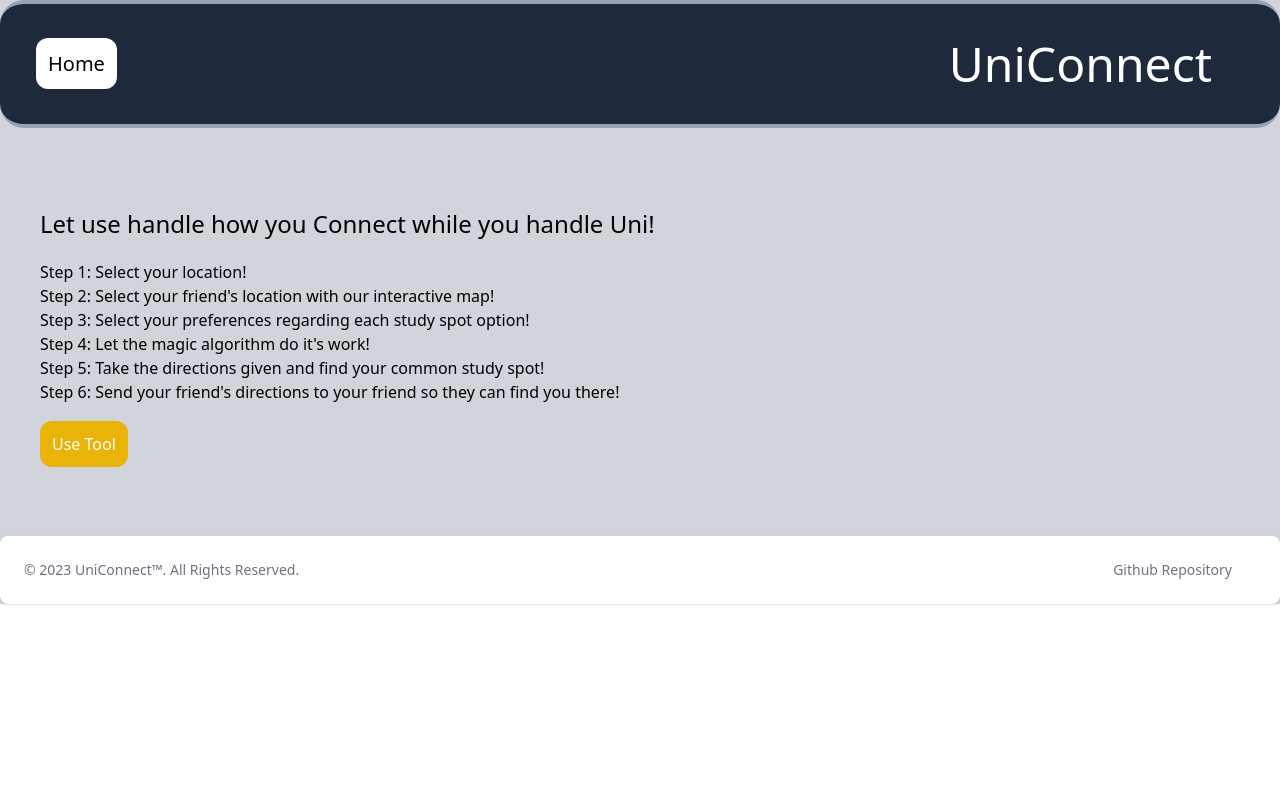
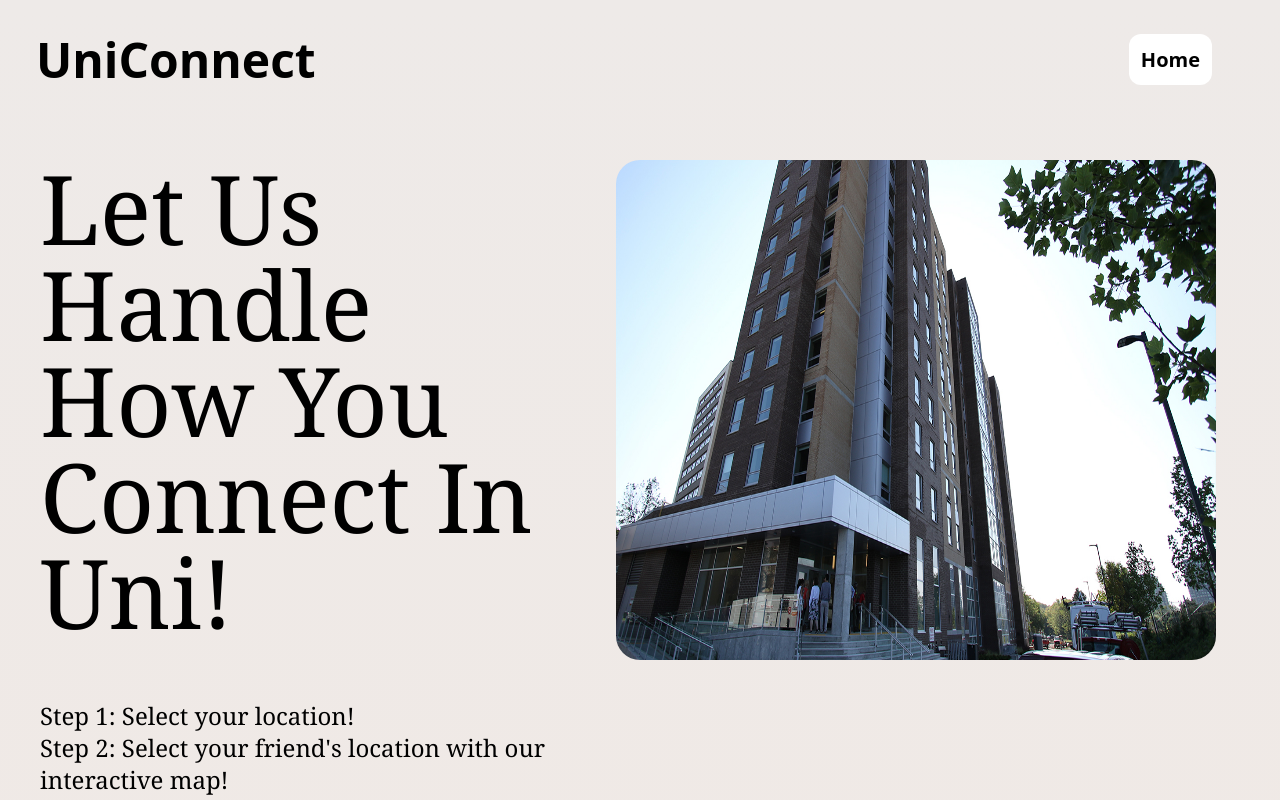
Before and after one commit to matt4tch/UniConnect, a React (Vite) app in the folder React/: page / in a window 1280 px wide. Shown: the top 800 px of the page. Built offline with nearby package versions, Linux system fonts and the light colour scheme.

Commit message:
updated homepage css

```diff
--- a/React/src/App.jsx
+++ b/React/src/App.jsx
@@ -30,7 +30,7 @@ const App = () => {
     const studySpot = useState(null);
     const locationPreference = useState(null);
     return (
-        <div className="text-black font-sans bg-gray-300">
+        <div className="text-black font-sans bg-gradient-to-t from-[#F0E9E5]  to-[#EEEAE8]">
             <BrowserRouter>
             <Topbar />
                 <LatLongContext.Provider value={latLong}>
--- a/React/src/Webpages/Footer.jsx
+++ b/React/src/Webpages/Footer.jsx
@@ -1,9 +1,9 @@
 const Footer = () =>{
     return (
-        <footer className="p-4 bg-white rounded-lg shadow md:flex md:items-center md:justify-between md:p-6 dark:bg-gray-800">
-    <span className="text-sm text-gray-500 sm:text-center dark:text-gray-400">© 2023 <a href="https://github.com/matt4tch/UniConnect" className="hover:underline">UniConnect™</a>. All Rights Reserved.
+        <footer className="h-36 p-4 rounded-lg shadow md:flex md:items-center md:justify-between md:p-6 border-black border-t-2">
+    <span className="text-sm text-black sm:text-center">© 2023 <a href="https://github.com/matt4tch/UniConnect" className="hover:underline">UniConnect™</a>. All Rights Reserved.
     </span>
-    <ul className="flex flex-wrap items-center mt-3 text-sm text-gray-500 dark:text-gray-400 sm:mt-0">
+    <ul className="flex flex-wrap items-center mt-3 text-sm text-black">
         <li>
             <a href="https://github.com/matt4tch/UniConnect" className="mr-4 hover:underline md:mr-6 ">Github Repository</a>
         </li>
--- a/React/src/Webpages/HomePage.jsx
+++ b/React/src/Webpages/HomePage.jsx
@@ -3,14 +3,20 @@ import { Link, } from "react-router-dom";
 const HomePage = () =>{
 
     return (
-        <div className="margin-auto p-50 mt-20 mb-20 place-content-center m-10">
-            <h1 className="text-2xl mb-5">Let use handle how you Connect while you handle Uni!</h1>
+        <div className="margin-auto p-50 place-content-center m-10 h-screen font-serif">
+            <div className="flex">
+            <h1 className="font-medium text-8xl mb-5 mr-10 w-1/2 text-black">Let Us Handle How You Connect In Uni!</h1>
+            <img className="w-1/2 mr-6 rounded-3xl" src="/images/cmh.jpeg"/>
+            </div>
+            <div className="w-1/2 text-2xl mt-10">
             <p>Step 1: Select your location!</p>
             <p>Step 2: Select your friend&apos;s location with our interactive map!</p>
             <p>Step 3: Select your preferences regarding each study spot option!</p>
             <p>Step 4: Let the magic algorithm do it&apos;s work!</p>
             <p>Step 5: Take the directions given and find your common study spot!</p>
             <p className="mb-7">Step 6: Send your friend&apos;s directions to your friend so they can find you there!</p>
+            </div>
+
             <Link className="text-white bg-yellow-500 border-0 rounded-xl p-3 mt-20 cursor-pointer hover:shadow-lg" to="/your-location">Use Tool</Link>
         </div>
 
--- a/React/src/Webpages/Topbar.jsx
+++ b/React/src/Webpages/Topbar.jsx
@@ -1,13 +1,11 @@
 import { Link } from 'react-router-dom'
 const Topbar = () => {
     return (
-        <nav className='flex items-center p-9 m-auto border-y-4 border-y-slate-400 text-gray bg-slate-800 rounded-3xl'>
-             <div className='flex-1 mr-8 text-xl no-underline hover:text-yellow-500'>
+        <nav className='flex items-center p-9 m-auto text-black font-semibold' >
+            <header className="mr-8 flex-1 text-5xl text-black">UniConnect</header>
+             <div className='flex-2 mr-8 text-xl no-underline hover:text-yellow-500'>
                 <Link className='text-gray bg-white border-0 rounded-xl p-3 cursor-pointer hover:bg-black' to="/">Home</Link>
              </div>
-             <header className='mr-8 flex-2 text-5xl text-white'>
-                <h1>UniConnect</h1>
-            </header>
         </nav>
      );
 }
```
